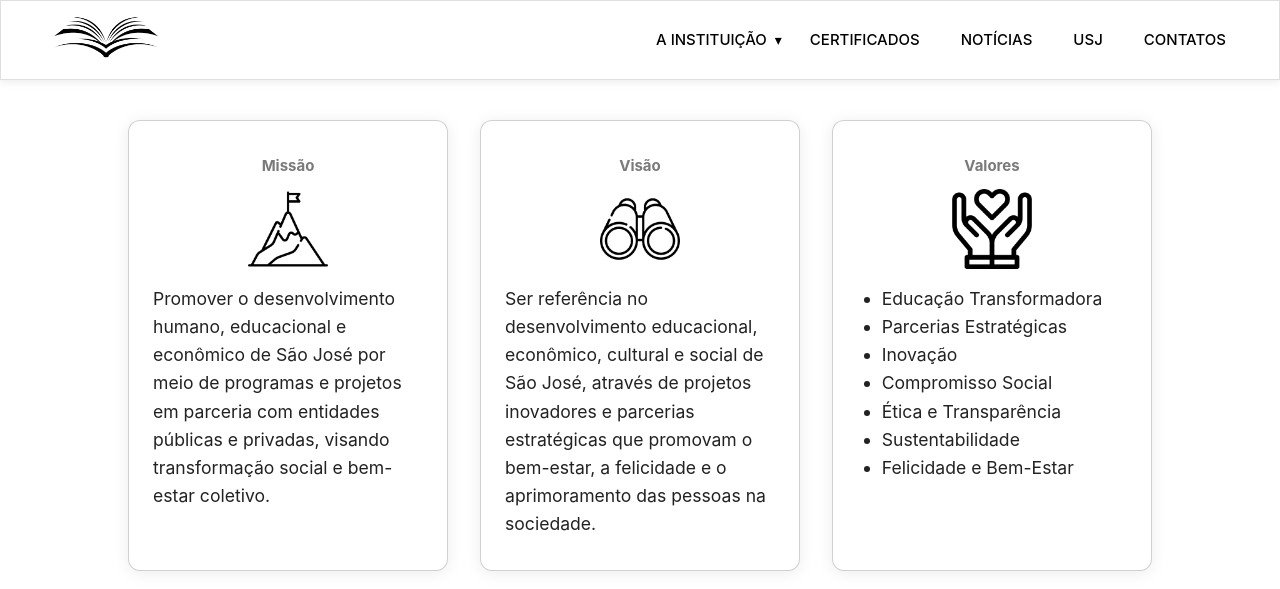
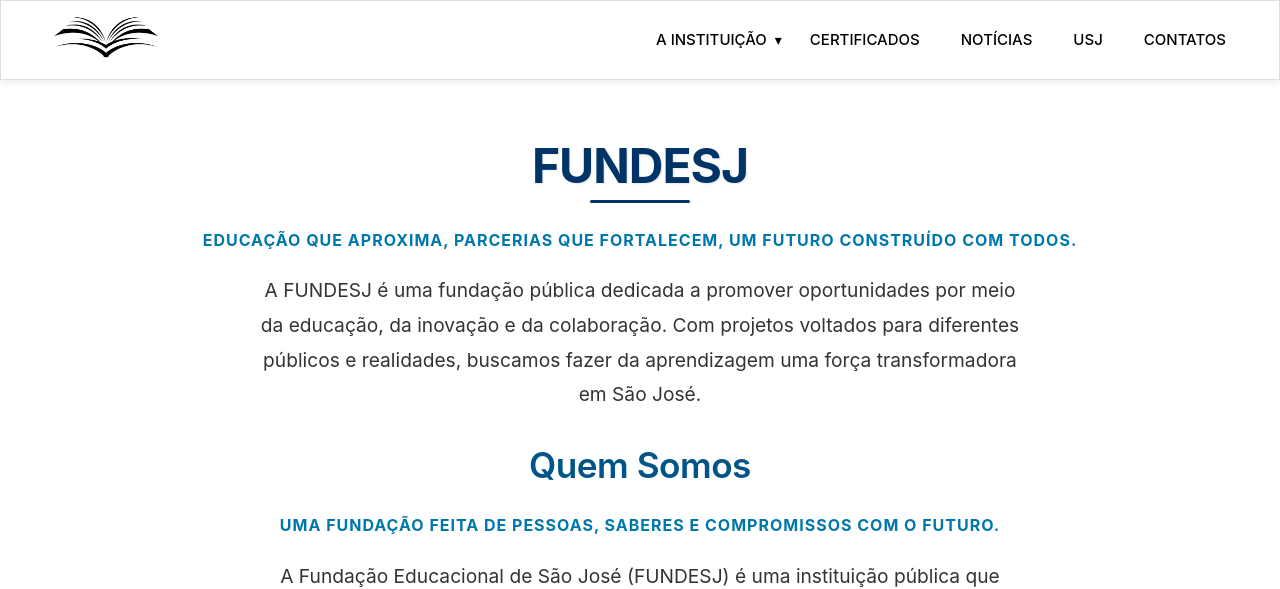
Before and after one commit to FUNDESJ/site-fundesj, a React (Vite) app: page / in a window 1280 px wide. Both pictures are taken after a click on the item "A INSTITUIÇÃO". Shown: the top 589 px of the page. Built offline with nearby package versions, Linux system fonts and the light colour scheme.

Commit message:
site-fundesj

```diff
--- a/src/pages/instituicao/index.jsx
+++ b/src/pages/instituicao/index.jsx
@@ -1,6 +1,6 @@
 // src/pages/Sobre.jsx
 import './instituicao.css';
-import Header from '../header/index.jsx'; // Co
+import Header from '../header/index.jsx';
 import Footer from '../footer/footer'
 import Imagem1 from '../../images/fotos instituicao/missao.png'
 import Imagem2 from '../../images/fotos instituicao/visao.png'
@@ -10,19 +10,32 @@ function Instituicao() {
   return (
     <>
       <Header />
+      <div className="instituicao-header">
+        <h1>FUNDESJ</h1>
+        <h3><strong>Educação que aproxima, parcerias que fortalecem, um futuro construído com todos.</strong></h3>
+        <p>A FUNDESJ é uma fundação pública dedicada a promover oportunidades
+          por meio da educação, da inovação e da colaboração. Com projetos voltados para diferentes públicos e realidades, buscamos fazer da aprendizagem uma força transformadora em
+          São José.</p>
+        <h2>Quem Somos</h2>
+        <h3><strong>Uma Fundação feita de pessoas, saberes e compromissos com o futuro.</strong></h3>
+        <p>A Fundação Educacional de São José (FUNDESJ) é uma instituição pública que atua no fortalecimento do desenvolvimento educacional, cultural, econômico e social do município.
+          Com programas voltados à formação continuada, à inclusão digital, à valorização da longevidade e à qualificação profissional, trabalhamos para que a educação chegue a todos — com significado, afeto e impacto real.
+          Somos também um espaço de articulação com parceiros públicos e privados, locais e internacionais, criando redes que ampliam o alcance de nossas ações e reafirmam nosso compromisso com uma São José mais justa e preparada.
+        </p>
+      </div>
       <div className="sobre-page">
 
         <section className="missao-visao-valores">
           <div className="cartao">
             <h2>Missão</h2>
-          <img src={Imagem1} alt="Missão" className='missao'/>
+            <img src={Imagem1} alt="Missão" className='missao' />
             <p>Promover o desenvolvimento humano, educacional e econômico de São José por meio de programas e projetos em parceria com entidades públicas e privadas,
               visando transformação social e bem-estar coletivo.</p>
           </div>
 
           <div className="cartao">
-          <h2>Visão</h2>
-          <img src={Imagem2} alt="Visão" className='visao'/>
+            <h2>Propósito</h2>
+            <img src={Imagem2} alt="Visão" className='visao' />
             <p>
               Ser referência no desenvolvimento educacional, econômico, cultural e social de São José, através de projetos inovadores e parcerias estratégicas que promovam o
               bem-estar, a felicidade e o aprimoramento das pessoas na sociedade.
@@ -31,7 +44,7 @@ function Instituicao() {
 
           <div className="cartao">
             <h2>Valores</h2>
-          <img src={Imagem3} alt="Valores" className='valores'/>
+            <img src={Imagem3} alt="Valores" className='valores' />
             <ul>
               <li>Educação Transformadora</li>
               <li>Parcerias Estratégicas</li>
@@ -44,7 +57,42 @@ function Instituicao() {
           </div>
         </section>
       </div>
-    <Footer/>
+      <div className="somos-ods">
+        <h2>Também somos ODS!</h2>
+        <div className="texto-ods">
+          <p>
+            Os <strong>Objetivos de Desenvolvimento Sustentável</strong> (ODS), são uma coleção de 17 metas globais,
+            estabelecidas pela Assembleia Geral das Nações Unidas, abrangendo questões de desenvolvimento social e econômico,
+            incluindo: pobreza, fome, saúde, educação, mudanças climáticas, igualdade de gênero, água, saneamento, energia,
+            urbanização, meio ambiente e justiça social.
+          </p>
+          <p>
+            As metas são amplas e interdependentes, mas cada uma tem uma lista separada de pontos a serem alcançados.
+            Em nossa missão de apoio à educação, a Fundesj impacta em 4 objetivos:
+          </p>
+        </div>
+        <img
+          src="https://mamiferosaquaticos.org.br/system/7LvBKdYaKWvf49WM80Vk6Eqm8Lc4OOTKUMLejaqGyOsh5zcpcaxlx-Dem951Mj-vHWl_h-xYS4RIssVH__HHOg/files/Imagens%20Blog/1%20ODS.jpg"
+          alt="ods"
+          className="ods"
+        />
+      </div>
+      <div className="ods-icons">
+        <a href="https://brasil.un.org/pt-br/sdgs/3" target="_blank" rel="noopener noreferrer">
+          <img src="https://observavix.vitoria.es.gov.br/objetivo/3/imagem" alt="ODS 3" />
+        </a>
+        <a href="https://brasil.un.org/pt-br/sdgs/4" target="_blank" rel="noopener noreferrer">
+          <img src="https://encrypted-tbn0.gstatic.com/images?q=tbn:ANd9GcShz5l9s5erZCkm5W3EVGQT83lxhBviMIo6lA&s" alt="ODS 4" />
+        </a>
+        <a href="https://brasil.un.org/pt-br/sdgs/10" target="_blank" rel="noopener noreferrer">
+          <img src="https://projetoods.ib.usp.br/wp-content/uploads/2021/06/ODS10-1-e1630340276440.jpg" alt="ODS 10" />
+        </a>
+        <a href="https://brasil.un.org/pt-br/sdgs/17" target="_blank" rel="noopener noreferrer">
+          <img src="https://gtagenda2030.org.br/wp-content/uploads/2019/10/ods17.jpg" alt="ODS 17" />
+        </a>
+      </div>
+
+      <Footer />
     </>
   );
 }
--- a/src/pages/instituicao/instituicao.css
+++ b/src/pages/instituicao/instituicao.css
@@ -41,3 +41,139 @@
 .cartao:hover {
   transform: scale(1.04);
 }
+
+.cartao h2 {
+  color: black;
+  font-size: 19px;
+}
+
+.cartao p {
+  color: black;
+  font-size: 17px;
+}
+
+.instituicao-header {
+  padding: 60px 20px;
+  text-align: center;
+  color: #1c1c1c;
+  font-family: 'Segoe UI', Tahoma, Geneva, Verdana, sans-serif;
+}
+
+.instituicao-header h1 {
+  font-size: 3rem;
+  color: #003366;
+  margin-bottom: 15px;
+  font-weight: 700;
+  letter-spacing: -1px;
+  text-shadow: 1px 1px 2px rgba(0, 0, 0, 0.1);
+  position: relative;
+  display: inline-block;
+}
+
+.instituicao-header h1::after {
+  content: '';
+  position: absolute;
+  bottom: -10px;
+  left: 50%;
+  transform: translateX(-50%);
+  width: 100px;
+  height: 3px;
+  background: #003366;
+  border-radius: 3px;
+}
+
+.instituicao-header h2 {
+  font-size: 2.2rem;
+  color: #005588;
+  margin-top: 25px;
+  font-weight: 600;
+  letter-spacing: -0.5px;
+}
+
+.instituicao-header h3 {
+  font-size: 1rem;
+  color: #0077aa;
+  margin-top: 20px;
+  font-weight: 500;
+  text-transform: uppercase;
+  letter-spacing: 1px;
+}
+
+.instituicao-header p {
+  font-size: 1.2rem;
+  line-height: 1.8;
+  margin: 20px auto;
+  max-width: 800px;
+  text-align: center;
+  color: #333;
+  padding: 0 20px;
+}
+
+/* Efeito de hover para elementos interativos (se houver) */
+.instituicao-header a:hover {
+  opacity: 0.8;
+  transition: opacity 0.3s ease;
+}
+
+.somos-ods {
+  display: flex;
+  flex-wrap: wrap;
+  justify-content: center;
+  align-items: center;
+  gap: 40px;
+  padding: 60px 20px;
+  background-color: #ffffff;
+  color: #2a2a2a;
+  font-family: 'Segoe UI', Tahoma, Geneva, Verdana, sans-serif;
+  text-align: left;
+}
+
+.somos-ods h2 {
+  width: 100%;
+  text-align: center;
+  font-size: 2.5rem;
+  color: #005599;
+  margin-bottom: 10px;
+}
+
+.somos-ods p {
+  font-size: 1.1rem;
+  line-height: 1.7;
+  max-width: 600px;
+  margin-bottom: 0;
+}
+
+.somos-ods .texto-ods {
+  flex: 1;
+  min-width: 300px;
+  max-width: 600px;
+}
+
+.somos-ods .ods {
+  flex: 1;
+  max-width: 500px;
+  width: 100%;
+  height: auto;
+}
+
+.ods-icons {
+  display: flex;
+  justify-content: center;
+  flex-wrap: wrap;
+  gap: 100px;
+}
+
+.ods-icons img {
+  width: 180px;
+  height: 180px;
+  object-fit: cover;
+  border-radius: 8px;
+  margin-bottom: 50px;
+  cursor: pointer;
+  transition: transform 0.3s ease;
+  box-shadow: 0 4px 8px rgba(0, 0, 0, 0.15);
+}
+
+.ods-icons img:hover {
+  transform: scale(1.1);
+}
```
Lines whose indentation alone changed are shown as unchanged.
